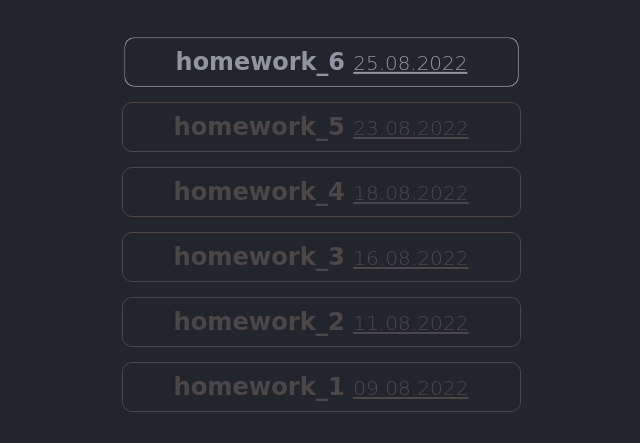
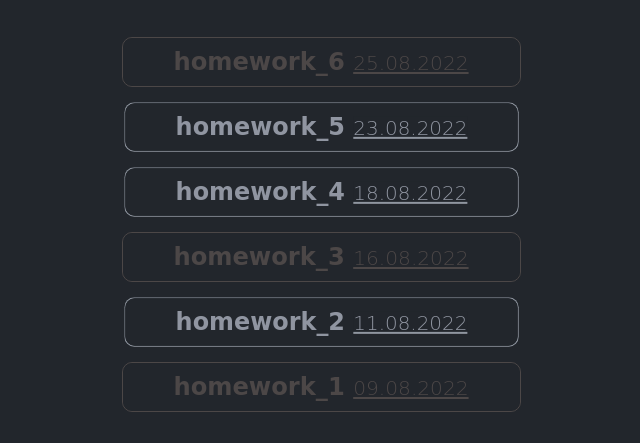
Before and after one commit to Tolik4umak/FE_HOMEWORKS, a plain HTML site: page index.html in a window 1280 px wide. Shown: the part 357-800 px from the top of the page, without its empty margins (319-959 px from the left). Drawn offline with Linux system fonts and the light colour scheme; a web font is replaced by a local one.

Commit message:
FE__HW__rw

```diff
--- a/FE_Homework_6/stylecss/style.css
+++ b/FE_Homework_6/stylecss/style.css
@@ -43,8 +43,6 @@ body{
 
 
 
-
-
 /* HEADER */
 .header{
     background-color: var(--backgroundheader);
@@ -52,6 +50,7 @@ body{
     justify-content: center;
     height: calc(2vh + 70px);
     padding: 0 30px;
+
 }
 header>div{
     display: flex;
--- a/index.html
+++ b/index.html
@@ -20,17 +20,17 @@
     <main>
         <section class="section">
             <ul class="homeworkslist">
-                <li class="homework forreview">
+                <li class="homework">
                     <a class="link" href="./FE_Homework_6/Index.html" target="_blank">homework_6
                         <span class="date">25.08.2022</span>
                     </a>
                 </li>
-                <li class="homework">
+                <li class="homework forreview">
                     <a class="link" href="./FE_Homework_5/card.html" target="_blank">homework_5
                         <span class="date">23.08.2022</span>
                     </a>
                 </li>
-                <li class="homework">
+                <li class="homework forreview">
                     <a class="link" href="./FE_Homework_4/mokeup1/homework4_1.html" target="_blank">homework_4
                         <span class="date">18.08.2022</span>
                     </a>
@@ -40,7 +40,7 @@
                         <span class="date">16.08.2022</span>
                     </a>
                 </li>
-                <li class="homework">
+                <li class="homework forreview">
                     <a class="link" href="./FE_Homework_2/index.html" target="_blank">homework_2
                         <span class="date">11.08.2022</span>
                     </a>
```
